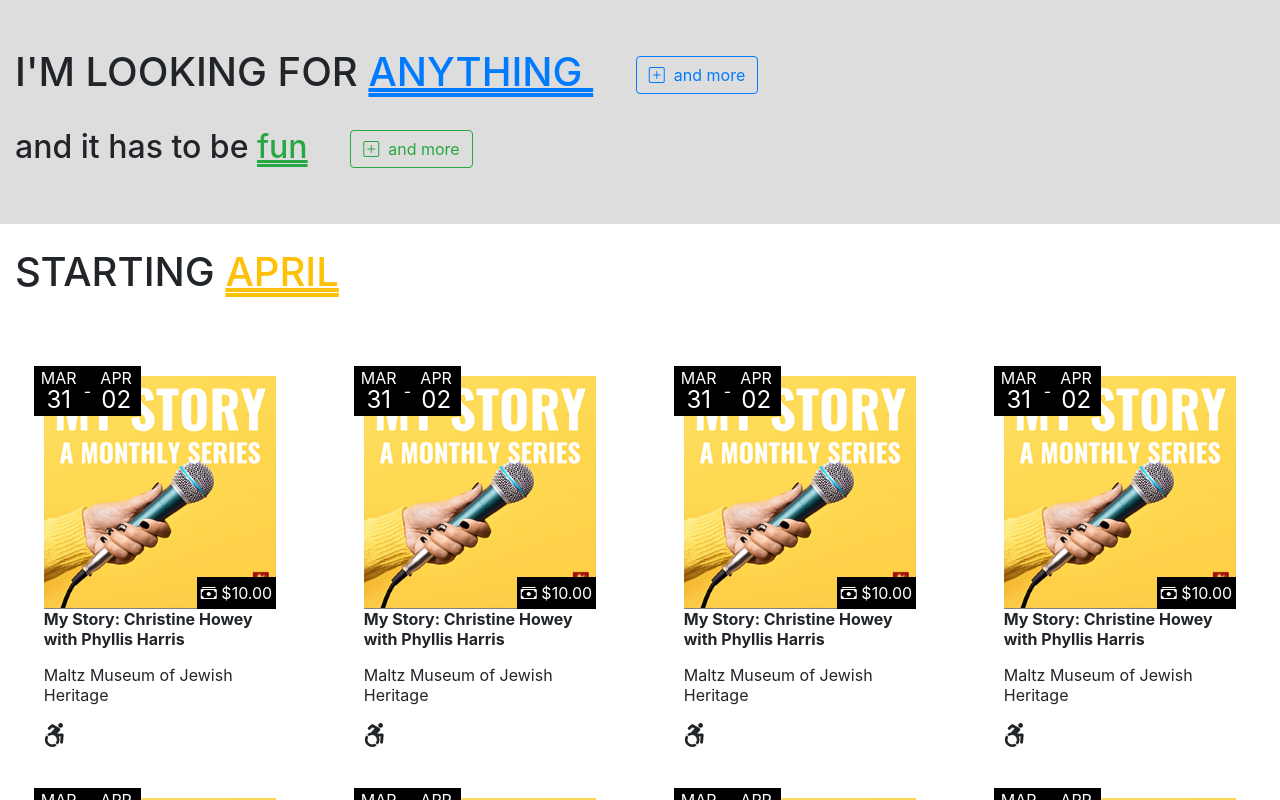
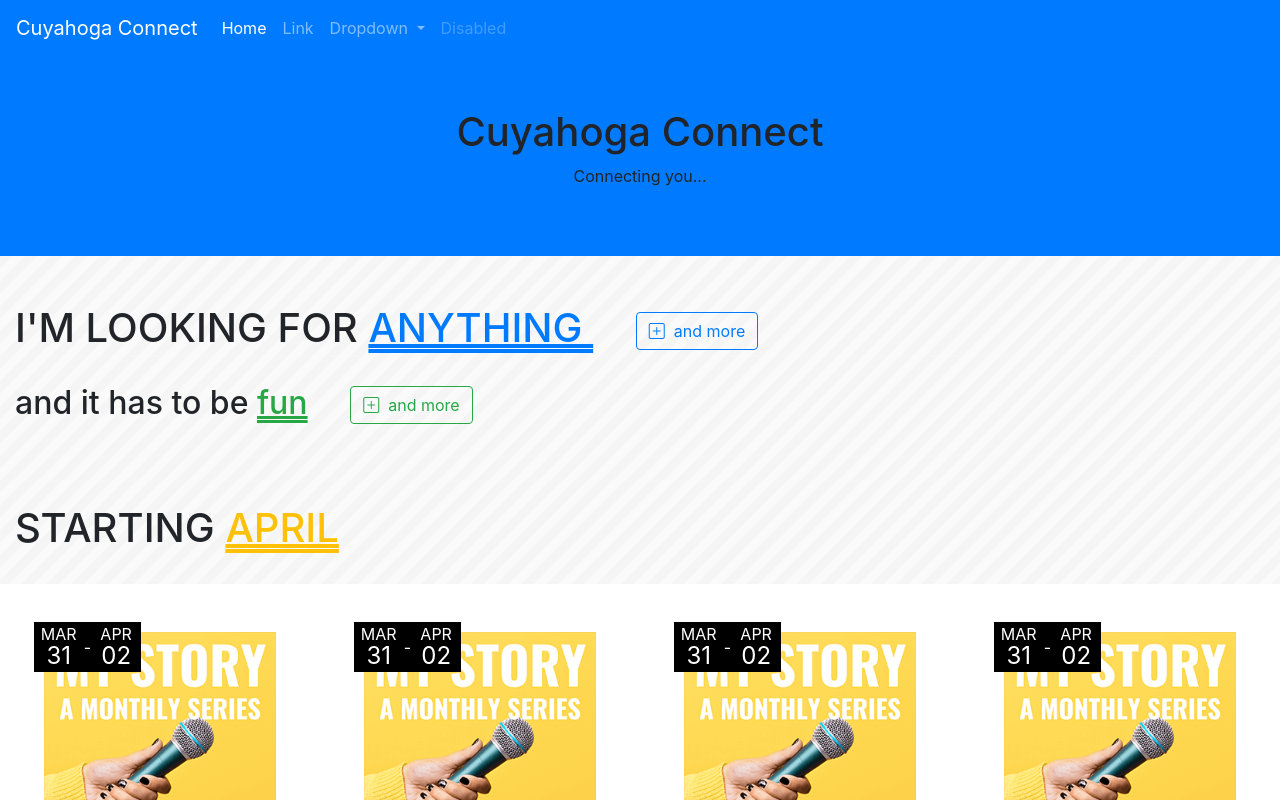
Before and after one commit to Gabbyton/project-horario, an Angular app: page / in a window 1280 px wide. Shown: the top 800 px of the page. Built offline with nearby package versions, Linux system fonts and the light colour scheme.

Commit message:
added navbar and splash

```diff
--- a/src/app/app.component.html
+++ b/src/app/app.component.html
@@ -1,2 +1,4 @@
+<app-navbar></app-navbar>
+<app-splash></app-splash>
 <app-filter-select></app-filter-select>
 <app-calendar></app-calendar>
--- a/src/app/app.module.ts
+++ b/src/app/app.module.ts
@@ -8,12 +8,16 @@
 import { FilterSelectComponent } from './filter-select/filter-select.component';
 import { FormsModule } from '@angular/forms';
 import { DatePipe } from '@angular/common';
+import { NavbarComponent } from './navbar/navbar.component';
+import { SplashComponent } from './splash/splash.component';
 
 @NgModule({
   declarations: [
     AppComponent,
     CalendarComponent,
-    FilterSelectComponent
+    FilterSelectComponent,
+    NavbarComponent,
+    SplashComponent
   ],
   imports: [
     BrowserModule,
--- a/src/app/filter-select/filter-select.component.css
+++ b/src/app/filter-select/filter-select.component.css
@@ -1,5 +1,9 @@
 .filter-container {
     background-color: #ddd;
+}
+
+.container-fluid {
+    background-image: url('/assets/stripes-light.png');
 }
 
 .filter {
--- /dev/null
+++ b/src/app/navbar/navbar.component.html
@@ -0,0 +1,33 @@
+<nav class="navbar navbar-expand-lg navbar navbar-dark bg-primary">
+    <a class="navbar-brand" href="#">Cuyahoga Connect</a>
+    <button class="navbar-toggler" type="button" data-toggle="collapse" data-target="#navbarSupportedContent"
+        aria-controls="navbarSupportedContent" aria-expanded="false" aria-label="Toggle navigation">
+        <span class="navbar-toggler-icon"></span>
+    </button>
+
+    <div class="collapse navbar-collapse" id="navbarSupportedContent">
+        <ul class="navbar-nav mr-auto">
+            <li class="nav-item active">
+                <a class="nav-link" href="#">Home <span class="sr-only">(current)</span></a>
+            </li>
+            <li class="nav-item">
+                <a class="nav-link" href="#">Link</a>
+            </li>
+            <li class="nav-item dropdown">
+                <a class="nav-link dropdown-toggle" href="#" id="navbarDropdown" role="button" data-toggle="dropdown"
+                    aria-haspopup="true" aria-expanded="false">
+                    Dropdown
+                </a>
+                <div class="dropdown-menu" aria-labelledby="navbarDropdown">
+                    <a class="dropdown-item" href="#">Action</a>
+                    <a class="dropdown-item" href="#">Another action</a>
+                    <div class="dropdown-divider"></div>
+                    <a class="dropdown-item" href="#">Something else here</a>
+                </div>
+            </li>
+            <li class="nav-item">
+                <a class="nav-link disabled" href="#">Disabled</a>
+            </li>
+        </ul>
+    </div>
+</nav>
--- /dev/null
+++ b/src/app/navbar/navbar.component.ts
@@ -0,0 +1,15 @@
+import { Component, OnInit } from '@angular/core';
+
+@Component({
+  selector: 'app-navbar',
+  templateUrl: './navbar.component.html',
+  styleUrls: ['./navbar.component.css']
+})
+export class NavbarComponent implements OnInit {
+
+  constructor() { }
+
+  ngOnInit(): void {
+  }
+
+}
--- /dev/null
+++ b/src/app/splash/splash.component.html
@@ -0,0 +1,8 @@
+<div class="container-fluid d-flex justify-content-center bg-primary" style="height: 25vh;">
+    <div class="row h-100 d-flex align-items-center text-center">
+        <div class="col">
+            <h1>Cuyahoga Connect</h1>
+            <p>Connecting you...</p>
+        </div>
+    </div>
+</div>
--- /dev/null
+++ b/src/app/splash/splash.component.ts
@@ -0,0 +1,15 @@
+import { Component, OnInit } from '@angular/core';
+
+@Component({
+  selector: 'app-splash',
+  templateUrl: './splash.component.html',
+  styleUrls: ['./splash.component.css']
+})
+export class SplashComponent implements OnInit {
+
+  constructor() { }
+
+  ngOnInit(): void {
+  }
+
+}
```
Also changed, not shown: src/app/navbar/navbar.component.css (added), src/app/splash/splash.component.css (added), src/assets/stripes-light.png (added).
